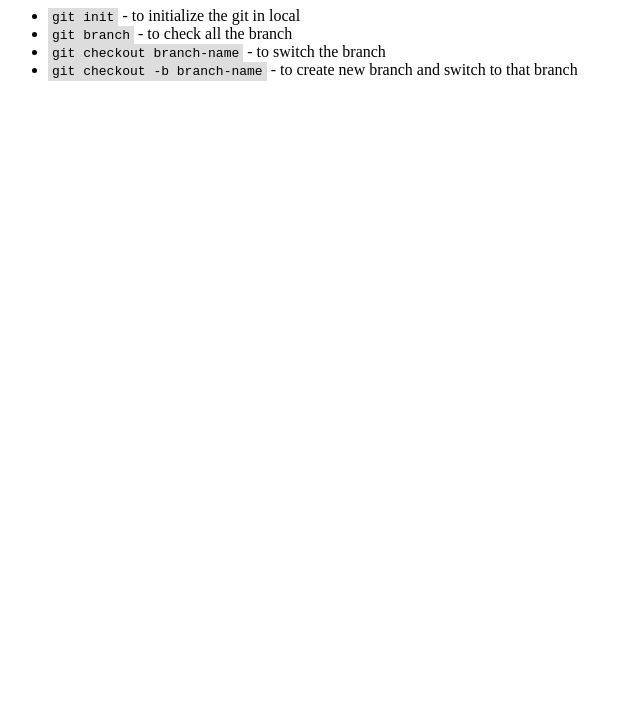
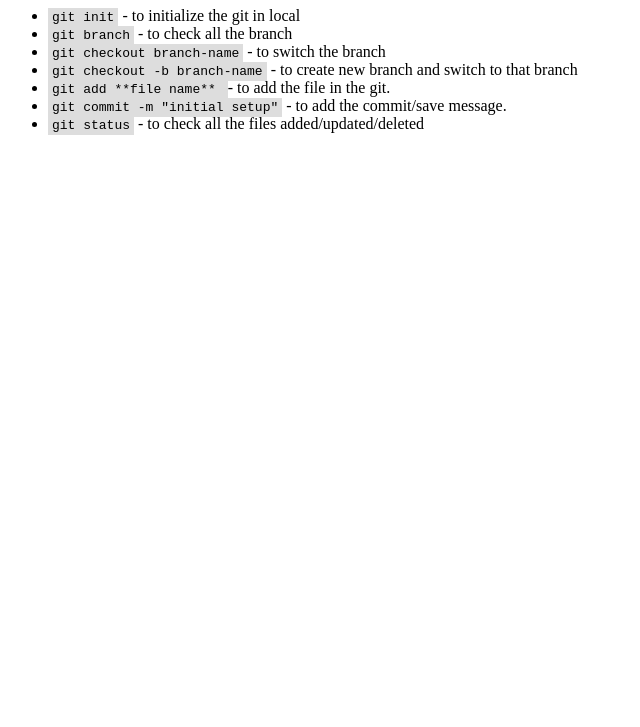
Before and after one commit to santhanakrishnanstark/Frontend-Class, a plain HTML site: page index.html in a window 1280 px wide. Shown: the part 73-800 px from the top of the page, without its empty margins (0-640 px from the left). Drawn offline with Linux system fonts and the light colour scheme.

Commit message:
updated the index file

```diff
--- a/index.html
+++ b/index.html
@@ -28,6 +28,15 @@
         <li>
             <code>git checkout -b branch-name</code> - to create new branch and switch to that branch
         </li>
+        <li>
+            <code>git add **file name** </code> - to add the file in the git.
+        </li>
+        <li>
+            <code>git commit -m "initial setup"</code> - to add the commit/save message.
+        </li>
+        <li>
+            <code>git status</code> - to check all the files added/updated/deleted
+        </li>
     </ul>
 </body>
 </html>
```
